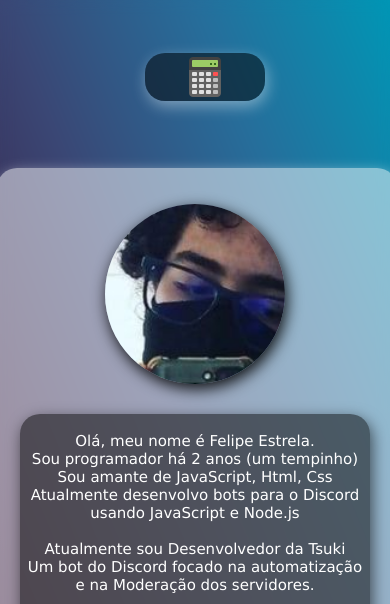
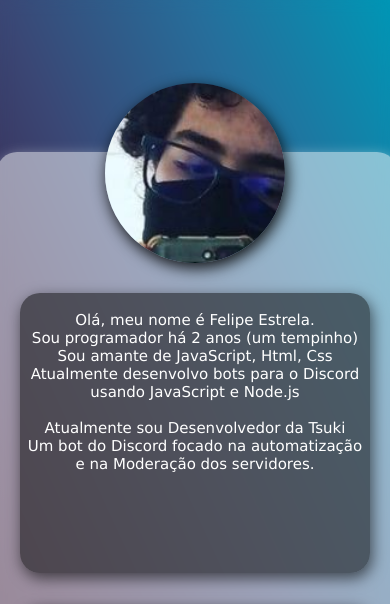
Before and after one commit to lipey1/lipey1.github.io, a plain HTML site: page index.html in a window 390 px wide. Shown: the top 604 px of the page. Drawn offline with Linux system fonts and the light colour scheme.

Commit message:
Update style.css

```diff
--- a/css/style.css
+++ b/css/style.css
@@ -2,7 +2,7 @@ body {
     overflow-x: hidden;
     overflow-y: hidden;
     width: 100%;
-    height: 935px;
+    height: 100vh;
     font-family: 'Lucida Sans', 'Lucida Sans Regular', 'Lucida Grande', 'Lucida Sans Unicode', Geneva, Verdana, sans-serif;
     display: flex;
     align-items: center;
@@ -172,3 +172,25 @@ body {
     transform: scale(0.97);
     transition: all 0.5s;
 }
+
+@media(max-width: 999px) {
+    .square-principal .square-body {
+        color: white;
+        text-align: center;
+        margin: 23px;
+        margin-top: -380px;
+        position: relative;
+        top: 65px;
+    }
+
+    .header-principal .calc {
+        transition: all 0.3s;
+        position: relative;
+        height: 48px;
+        top: -65px;
+        border-radius: 20px;
+        width: 120px;
+        box-shadow: 2px 5px 15px rgba(255, 255, 255, 0.4);
+        background-color: rgb(0, 0, 0, 0.5);
+    }
+}
```
